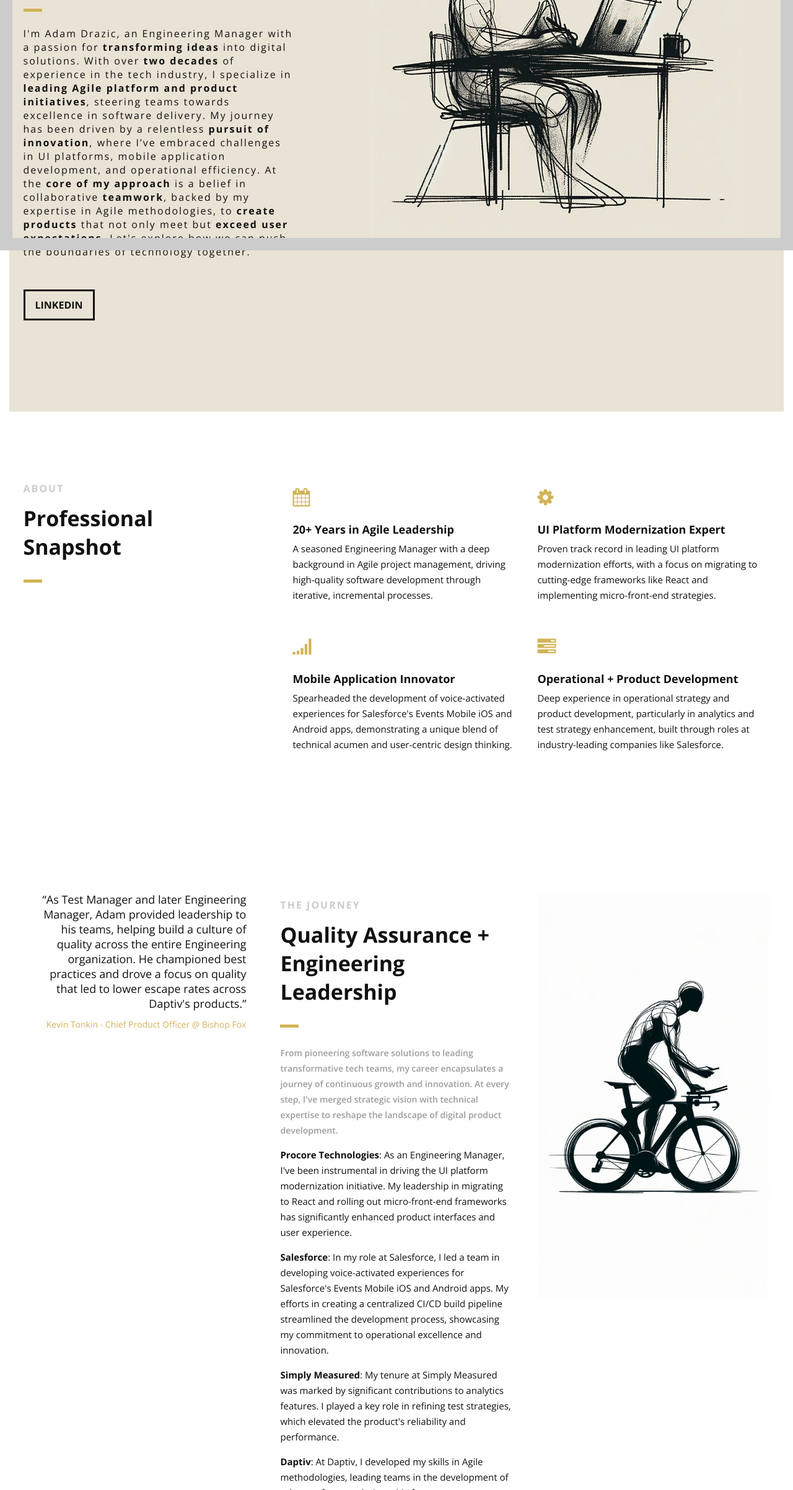
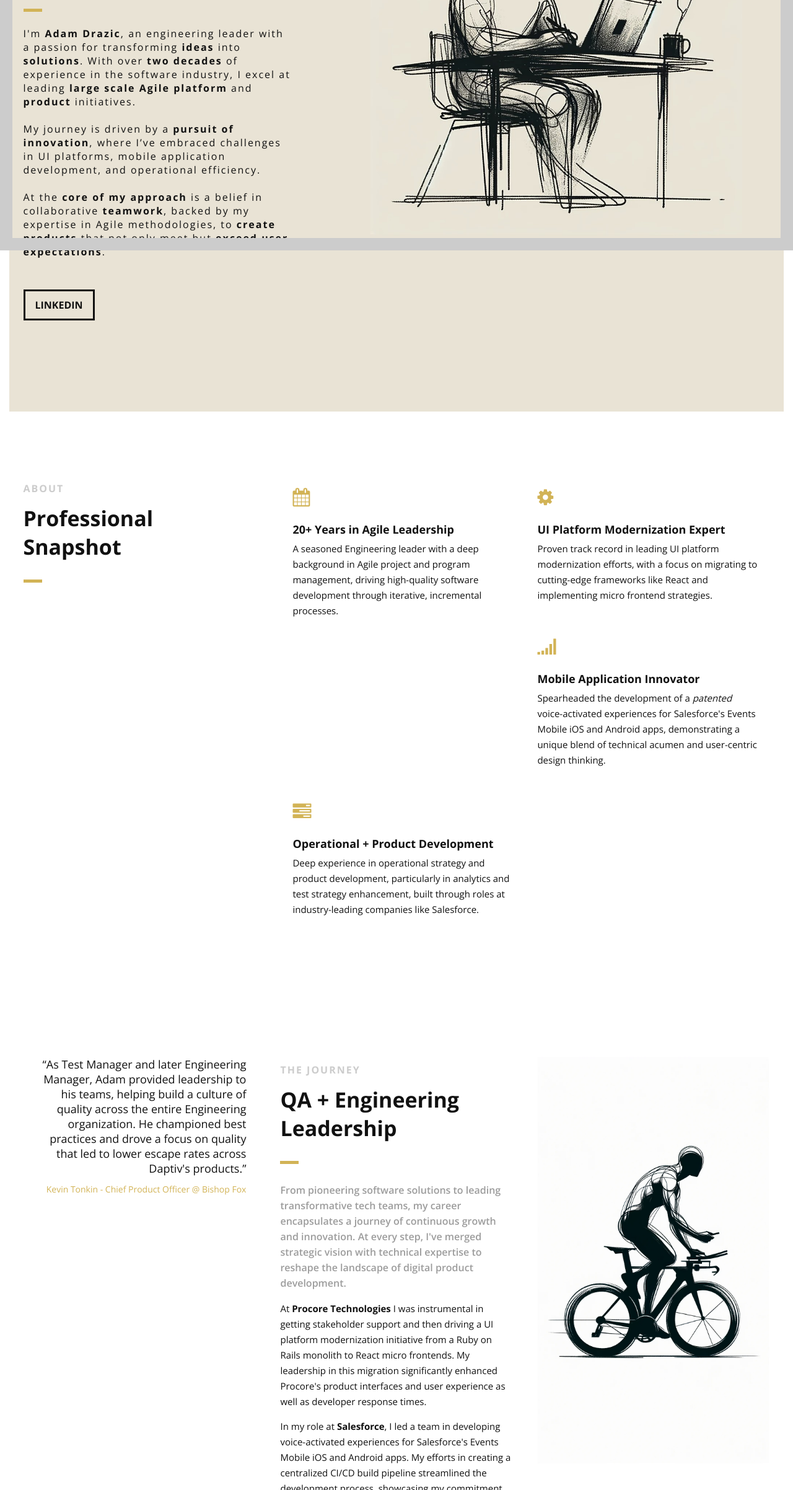
Before and after one commit to jsc0ded/adamdrazic, a plain HTML site: page index.html in a window 1280 px wide. Shown: the part 396-2800 px from the top of the page at 62% size. Drawn offline with nearby package versions, Linux system fonts and the light colour scheme.

Commit message:
copy modifications and additions. font changes.

```diff
--- a/css/namari-color.css
+++ b/css/namari-color.css
@@ -161,10 +161,11 @@ body {
 /* Banner Typography */
 
 #banner h1 {
-  font-family: "Open Sans", sans-serif, Arial, Helvetica;
+  font-family: "Lucida Sans", "Lucida Sans Regular", "Lucida Grande", "Lucida Sans Unicode", Geneva,
+    Verdana, sans-serif;
   font-size: 52px;
   line-height: 50px;
-  font-weight: 800;
+  font-weight: 900;
   color: #111;
 }
 
@@ -192,7 +193,7 @@ body {
 
 .section-subtitle {
   font-family: "Open Sans", sans-serif, Arial, Helvetica;
-  font-size: 14px;
+  font-size: 16px;
   font-weight: 600;
   color: #9c9c9c;
 }
--- a/index.html
+++ b/index.html
@@ -85,8 +85,8 @@
                         <!-- Logo that is shown on the banner-->
                         <!-- <img src="images/logo.png"
                                 id="banner-logo"
-                                alt="Landing Page"> -->
-                        <!--End of Banner Logo-->
+                                alt="Landing Page">
+                            End of Banner Logo -->
 
                         <!--The Logo that is shown on the sticky Navigation Bar-->
                         <!-- <img src="images/logo-2.png"
@@ -176,20 +176,21 @@
                 <div class="col-38">
                     <div class="section-heading">
                         <h1>ADAM DRAZIC</h1>
-                        <H2>Senior Engineerig Manager / Director</H2>
-                        <h3>I'm Adam Drazic, an Engineering Manager with a passion for <b>transforming ideas</b> into
-                            digital
-                            solutions. With over <b>two decades</b> of experience in the tech industry, I specialize in
-                            <b>leading Agile platform and product initiatives</b>, steering teams towards excellence in
-                            software
-                            delivery. My journey has been driven by a relentless <b>pursuit of innovation</b>, where
-                            I’ve
-                            embraced challenges in UI platforms, mobile application development, and operational
-                            efficiency. At the <b>core of my approach</b> is a belief in collaborative <b>teamwork</b>,
+                        <H2>Senior Engineering Leader</H2>
+                        <h3>
+                            I'm<b> Adam Drazic</b>, an engineering leader with a passion for transforming
+                            <b>ideas</b> into<b> solutions</b>. With over <b>two decades</b> of experience in the
+                            software industry,
+                            I excel at leading <b>large scale Agile platform</b> and <b> product</b> initiatives.
+                            <br><br> My journey is driven by a <b>pursuit of innovation</b>,
+                            where I’ve embraced challenges in UI platforms, mobile application development, and
+                            operational
+                            efficiency. <br><br> At the <b>core of my approach</b> is a belief in collaborative
+                            <b>teamwork</b>,
                             backed by my
-                            expertise in Agile methodologies, to <b>create products</b> that not only meet but <b>exceed
-                                user
-                                expectations</b>. Let's explore how we can push the boundaries of technology together.
+                            expertise in Agile methodologies, to <b>create products</b> that not only meet but
+                            <b>exceed
+                                user expectations</b>.
                         </h3>
                     </div>
 
@@ -235,9 +236,9 @@
                             <!--Icon Block Description-->
                             <div class="icon-block-description">
                                 <h4>20+ Years in Agile Leadership</h4>
-                                <p>A seasoned Engineering Manager with a deep background in Agile project
-                                    management, driving high-quality software development through
-                                    iterative, incremental processes.
+                                <p>A seasoned Engineering leader with a deep background in Agile project and program
+                                    management, driving high-quality software development through iterative, incremental
+                                    processes.
                                 </p>
                             </div>
                         </div>
@@ -254,7 +255,7 @@
                             <div class="icon-block-description">
                                 <h4>UI Platform Modernization Expert</h4>
                                 <p>Proven track record in leading UI platform modernization efforts, with a focus on
-                                    migrating to cutting-edge frameworks like React and implementing micro-front-end
+                                    migrating to cutting-edge frameworks like React and implementing micro frontend
                                     strategies.
                                 </p>
                             </div>
@@ -271,9 +272,9 @@
                             <!--Icon Block Description-->
                             <div class="icon-block-description">
                                 <h4>Mobile Application Innovator</h4>
-                                <p>Spearheaded the development of voice-activated experiences for Salesforce's Events
-                                    Mobile iOS and Android apps, demonstrating a unique blend of technical acumen and
-                                    user-centric design thinking.</p>
+                                <p>Spearheaded the development of a <i> patented</i> voice-activated experiences for
+                                    Salesforce's Events Mobile iOS and Android apps, demonstrating a unique blend of
+                                    technical acumen and user-centric design thinking.</p>
                             </div>
                         </div>
                         <!--End of Icon Block-->
@@ -304,54 +305,11 @@
             <!--End of Introduction-->
 
 
-            <!--Gallery-->
-            <!-- <aside id="gallery"
-                class="row text-center scrollto clearfix"
-                data-featherlight-gallery
-                data-featherlight-filter="a">
-
-                <a href="images/gallery-images/gallery-image-1.jpg"
-                    data-featherlight="image"
-                    class="col-3 wow fadeIn"
-                    data-wow-delay="0.1s"><img src="images/gallery-images/gallery-image-1.jpg"
-                        alt="Landing Page"></a>
-                <a href="images/gallery-images/gallery-image-2.jpg"
-                    data-featherlight="image"
-                    class="col-3 wow fadeIn"
-                    data-wow-delay="0.3s"><img src="images/gallery-images/gallery-image-2.jpg"
-                        alt="Landing Page"></a>
-                <a href="images/gallery-images/gallery-image-3.jpg"
-                    data-featherlight="image"
-                    class="col-3 wow fadeIn"
-                    data-wow-delay="0.5s"><img src="images/gallery-images/gallery-image-3.jpg"
-                        alt="Landing Page"></a>
-                <a href="images/gallery-images/gallery-image-4.jpg"
-                    data-featherlight="image"
-                    class="col-3 wow fadeIn"
-                    data-wow-delay="1.1s"><img src="images/gallery-images/gallery-image-4.jpg"
-                        alt="Landing Page"></a>
-                <a href="images/gallery-images/gallery-image-5.jpg"
-                    data-featherlight="image"
-                    class="col-3 wow fadeIn"
-                    data-wow-delay="0.9s"><img src="images/gallery-images/gallery-image-5.jpg"
-                        alt="Landing Page"></a>
-                <a href="images/gallery-images/gallery-image-6.jpg"
-                    data-featherlight="image"
-                    class="col-3 wow fadeIn"
-                    data-wow-delay="0.7s"><img src="images/gallery-images/gallery-image-6.jpg"
-                        alt="Landing Page"></a>
-
-            </aside> -->
-            <!--End of Gallery-->
-
 
             <!--Content Section-->
             <div id="services"
                 class="scrollto clearfix">
-
                 <div class="row no-padding-bottom clearfix">
-
-
                     <!--Content Left Side-->
                     <div class="col-3">
                         <!--User Testimonial-->
@@ -362,7 +320,6 @@
                                 across Daptiv's products.</q>
                             <footer style="font-size: 14px;"><a href="https://www.linkedin.com/in/kevintonkin/">Kevin
                                     Tonkin - Chief Product Officer @ Bishop Fox</a></footer>
-
                         </blockquote>
                         <!-- End of Testimonial-->
 
@@ -373,34 +330,30 @@
                     <div class="col-3">
                         <div class="section-heading">
                             <h3>THE JOURNEY</h3>
-                            <h2 class="section-title">Quality Assurance + Engineering Leadership</h2>
+                            <h2 class="section-title">QA + Engineering Leadership</h2>
                             <p class="section-subtitle">From pioneering software solutions to leading transformative
                                 tech teams, my career encapsulates a journey of continuous growth and innovation. At
                                 every step, I've merged strategic vision with technical expertise to reshape the
                                 landscape of digital product development.</p>
                         </div>
-                        <p><b>Procore Technologies</b>: As an Engineering Manager, I've been instrumental in driving the
-                            UI
-                            platform modernization initiative. My leadership in migrating to React and rolling out
-                            micro-front-end frameworks has significantly enhanced product interfaces and user
-                            experience.
+                        <p>At <b>Procore Technologies</b> I was instrumental in getting stakeholder support and then
+                            driving a UI platform modernization initiative from a Ruby on Rails monolith to React micro
+                            frontends. My leadership in this migration significantly enhanced Procore's product
+                            interfaces and user experience as well as developer response times.
                         </p>
                         <p>
-                            <b>Salesforce</b>: In my role at Salesforce, I led a team in developing voice-activated
-                            experiences
-                            for
-                            Salesforce's Events Mobile iOS and Android apps. My efforts in creating a centralized CI/CD
-                            build pipeline streamlined the development process, showcasing my commitment to operational
-                            excellence and innovation.
+                            In my role at <b>Salesforce</b>, I led a team in developing voice-activated
+                            experiences for Salesforce's Events Mobile iOS and Android apps. My efforts in creating a
+                            centralized CI/CD build pipeline streamlined the development process, showcasing my
+                            commitment to operational excellence and innovation.
                         </p>
                         <p>
-                            <b>Simply Measured</b>: My tenure at Simply Measured was marked by significant contributions
-                            to
-                            analytics features. I played a key role in refining test strategies, which elevated the
-                            product's reliability and performance.
+                            My tenure at <b> Simply Measured</b> was marked by significant contributions to analytics
+                            features. I played a key role in refining test strategies, which elevated the product's
+                            reliability and performance.
                         </p>
                         <p>
-                            <b>Daptiv</b>: At Daptiv, I developed my skills in Agile methodologies, leading teams in the
+                            At <b>Daptiv</b>, I developed my skills in Agile methodologies, leading teams in the
                             development of robust software solutions. My focus was on enhancing operational strategies
                             and overseeing product development, setting new benchmarks in efficiency and quality.
                         </p>
```
